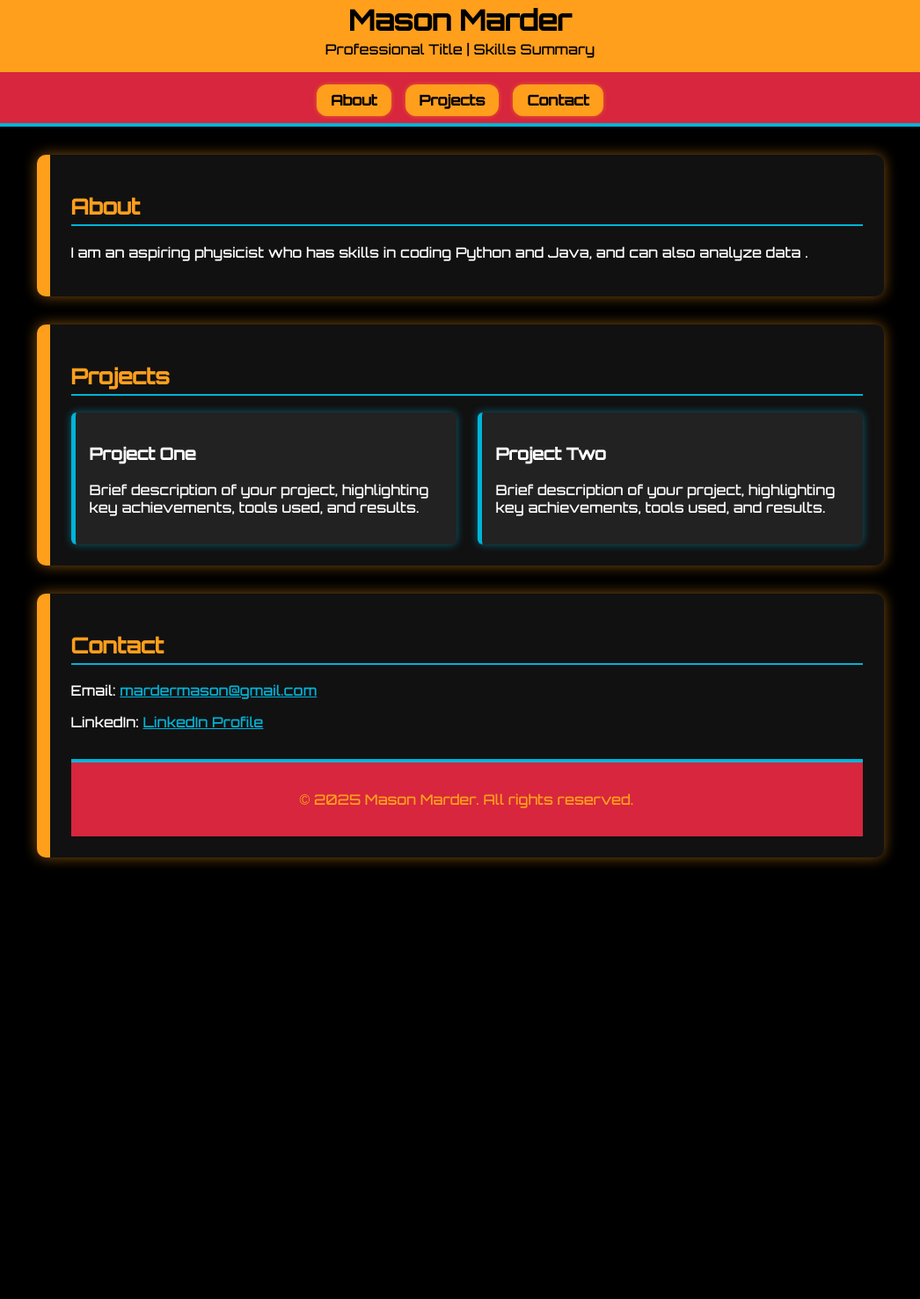
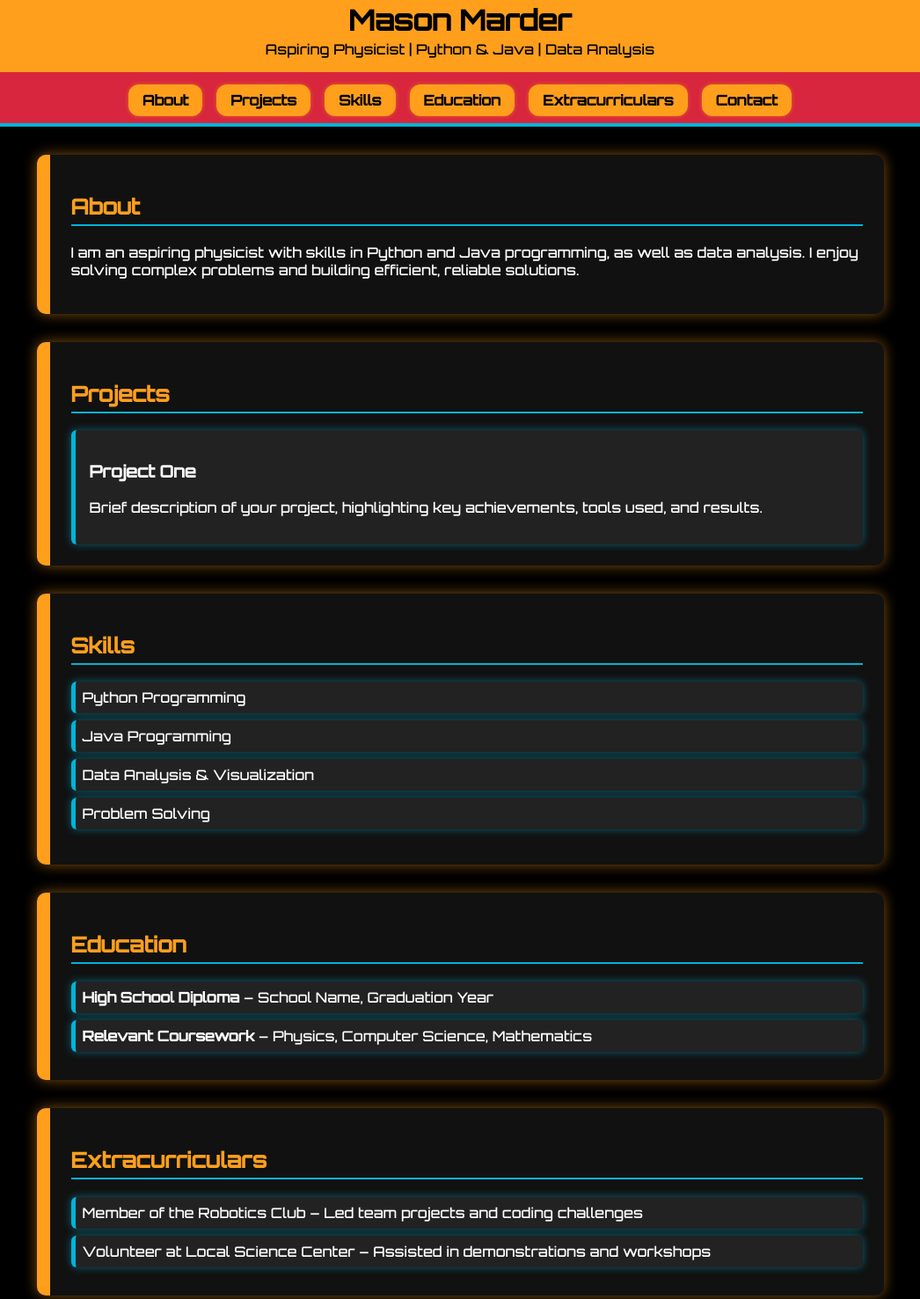
Before and after one commit to empexpo15/empexpo15.github.io, a plain HTML site: page index.html in a window 1280 px wide. Shown: the part 33-1510 px from the top of the page at 88% size, without its empty margins (117-1163 px from the left). Before the commit the page ends 1040 px from the top, so only its background shows below. Drawn offline with Linux system fonts and the light colour scheme.

Commit message:
Update index.html

```diff
--- a/index.html
+++ b/index.html
@@ -96,10 +96,10 @@
             padding-bottom: 0.3rem;
         }
 
-        /* Projects grid */
+        /* Projects */
         .projects {
             display: grid;
-            grid-template-columns: repeat(auto-fit, minmax(250px, 1fr));
+            grid-template-columns: 1fr;
             gap: 1.5rem;
         }
 
@@ -107,6 +107,31 @@
             background: #222;
             border-left: 5px solid #00b4d8;
             padding: 1rem;
+            border-radius: 6px;
+            box-shadow: 0 0 10px rgba(0, 180, 216, 0.5);
+        }
+
+        /* Skills */
+        ul.skills-list {
+            list-style: none;
+            padding: 0;
+        }
+
+        ul.skills-list li {
+            background-color: #222;
+            margin: 0.5rem 0;
+            padding: 0.5rem;
+            border-left: 5px solid #00b4d8;
+            border-radius: 6px;
+            box-shadow: 0 0 10px rgba(0, 180, 216, 0.5);
+        }
+
+        /* Education & Extracurriculars */
+        .entry {
+            background-color: #222;
+            margin: 0.5rem 0;
+            padding: 0.5rem;
+            border-left: 5px solid #00b4d8;
             border-radius: 6px;
             box-shadow: 0 0 10px rgba(0, 180, 216, 0.5);
         }
@@ -128,23 +153,25 @@
 </head>
 <body>
 
-    <!-- Animated header strip -->
     <div class="lcars-bar"></div>
 
     <header>
-        <h1>Mason Marder </h1>
-        <p>Professional Title | Skills Summary</p>
+        <h1>Mason Marder</h1>
+        <p>Aspiring Physicist | Python & Java | Data Analysis</p>
     </header>
 
     <nav>
         <a href="#about">About</a>
         <a href="#projects">Projects</a>
+        <a href="#skills">Skills</a>
+        <a href="#education">Education</a>
+        <a href="#extracurriculars">Extracurriculars</a>
         <a href="#contact">Contact</a>
     </nav>
 
     <section id="about">
         <h2>About</h2>
-        <p>I am an aspiring physicist who has skills in coding Python and Java, and can also analyze data .</p>
+        <p>I am an aspiring physicist with skills in Python and Java programming, as well as data analysis. I enjoy solving complex problems and building efficient, reliable solutions.</p>
     </section>
 
     <section id="projects">
@@ -154,17 +181,43 @@
                 <h3>Project One</h3>
                 <p>Brief description of your project, highlighting key achievements, tools used, and results.</p>
             </div>
-            <div class="project-card">
-                <h3>Project Two</h3>
-                <p>Brief description of your project, highlighting key achievements, tools used, and results.</p>
-            </div>
+        </div>
+    </section>
+
+    <section id="skills">
+        <h2>Skills</h2>
+        <ul class="skills-list">
+            <li>Python Programming</li>
+            <li>Java Programming</li>
+            <li>Data Analysis & Visualization</li>
+            <li>Problem Solving</li>
+        </ul>
+    </section>
+
+    <section id="education">
+        <h2>Education</h2>
+        <div class="entry">
+            <strong>High School Diploma</strong> – School Name, Graduation Year
+        </div>
+        <div class="entry">
+            <strong>Relevant Coursework</strong> – Physics, Computer Science, Mathematics
+        </div>
+    </section>
+
+    <section id="extracurriculars">
+        <h2>Extracurriculars</h2>
+        <div class="entry">
+            Member of the Robotics Club – Led team projects and coding challenges
+        </div>
+        <div class="entry">
+            Volunteer at Local Science Center – Assisted in demonstrations and workshops
         </div>
     </section>
 
     <section id="contact">
         <h2>Contact</h2>
         <p>Email: <a href="mailto:mardermason@gmail.com">mardermason@gmail.com</a></p>
-        <p>LinkedIn: <a href=https://www.linkedin.com/in/mason-marder-30762b37a/>LinkedIn Profile</a></p
+        <p>LinkedIn: <a href="https://www.linkedin.com/in/mason-marder-30762b37a/" target="_blank">LinkedIn Profile</a></p>
     </section>
 
     <footer>
```
